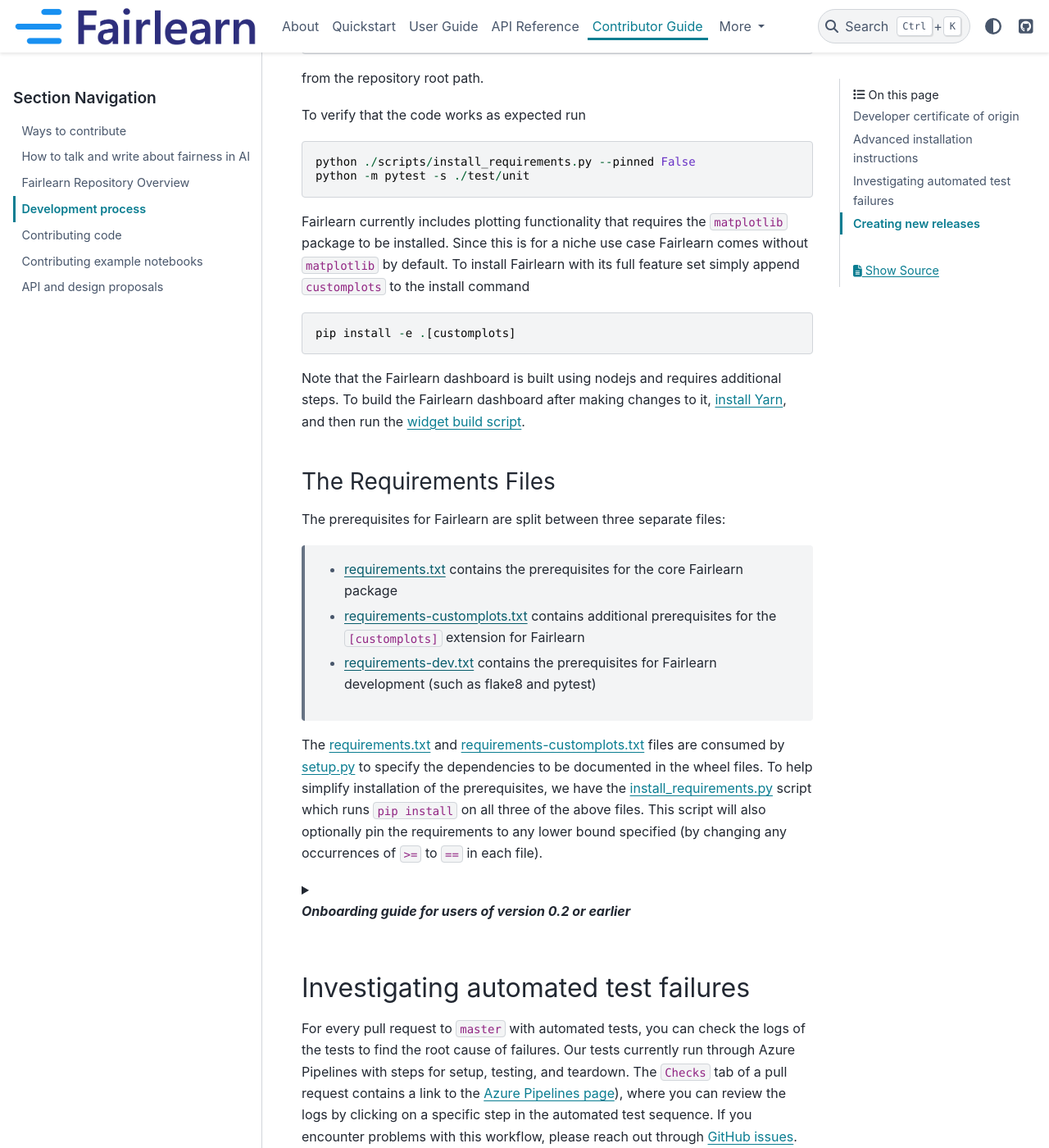
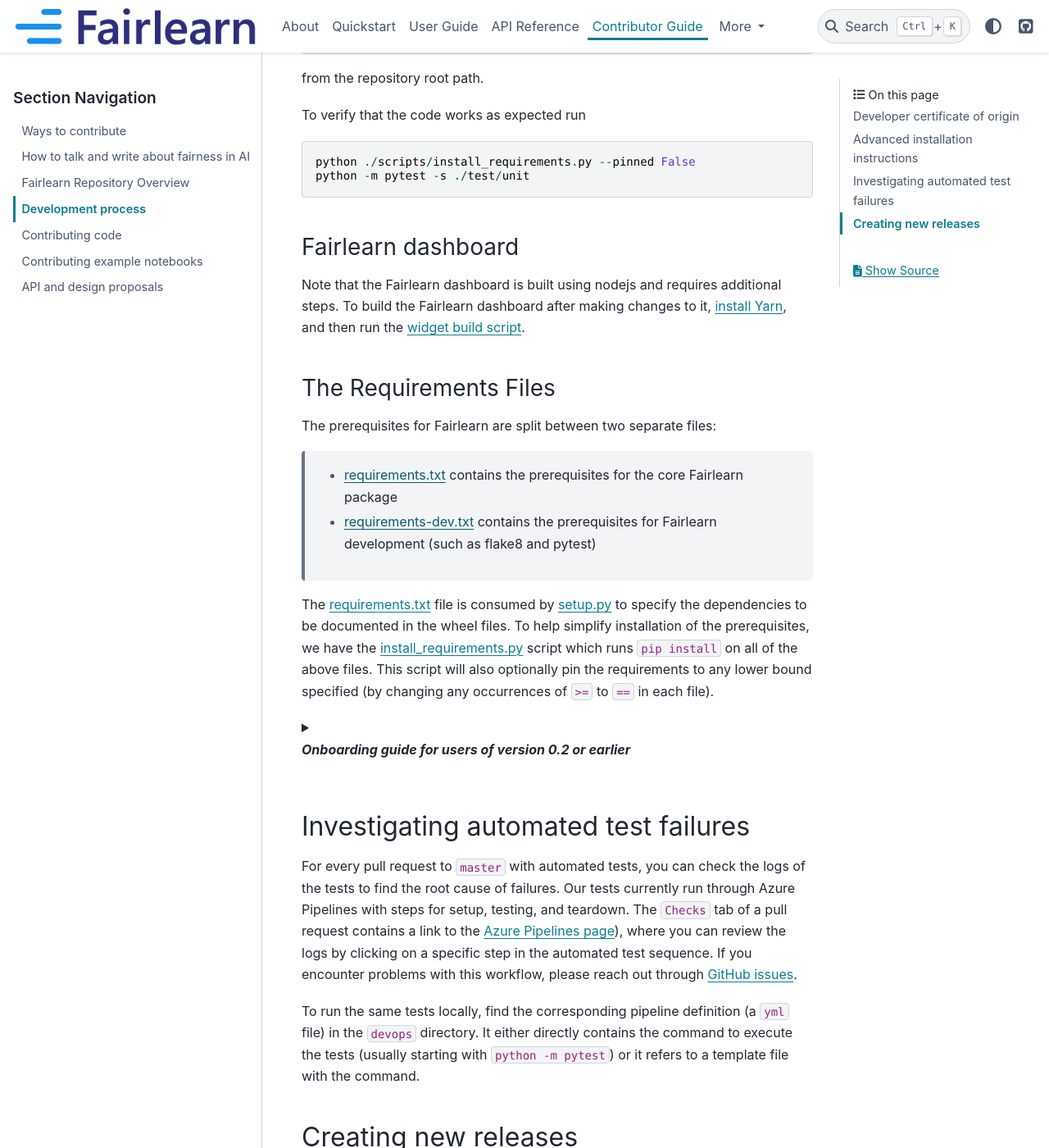
Before and after one commit to fairlearn/fairlearn, a Sphinx documentation site: the page built from docs/contributor_guide/development_process.rst, in a window 1280 px wide and 1400 px high, scrolled down 2390 px. Shown: the whole window at 82% size. Built offline with Sphinx 7.4.7 and the PyData theme 0.15.4, drawn with Linux system fonts in a browser that asks for light colours; pages that are not in the unit, such as notebooks, are missing from menus.

Commit message:
Remove customplots; move matplotlib into requirements.txt
Signed-off-by: kevinrobinson <kevin.robinson.0@gmail.com>

```diff
--- a/docs/contributor_guide/development_process.rst
+++ b/docs/contributor_guide/development_process.rst
@@ -123,16 +123,9 @@
     python ./scripts/install_requirements.py --pinned False
     python -m pytest -s ./test/unit
 
-Fairlearn currently includes plotting functionality that requires the
-:code:`matplotlib` package to be installed. Since this is for a niche use case
-Fairlearn comes without :code:`matplotlib` by default. To install Fairlearn
-with its full feature set simply append :code:`customplots` to the install
-command
 
-.. code-block::
-
-    pip install -e .[customplots]
-
+Fairlearn dashboard
+""""""""""""""""""""""
 Note that the Fairlearn dashboard is built using nodejs and requires
 additional steps. To build the Fairlearn dashboard after making changes to it,
 `install Yarn <https://yarnpkg.com/lang/en/docs/install>`_, and then run the
@@ -141,26 +134,21 @@
 The Requirements Files
 """"""""""""""""""""""
 
-The prerequisites for Fairlearn are split between three separate files:
+The prerequisites for Fairlearn are split between two separate files:
 
     -  `requirements.txt <https://github.com/fairlearn/fairlearn/blob/master/requirements.txt>`_
        contains the prerequisites for the core Fairlearn package
-
-    -  `requirements-customplots.txt <https://github.com/fairlearn/fairlearn/blob/master/requirements-customplots.txt>`_
-       contains additional prerequisites for the :code:`[customplots]` extension for Fairlearn
 
     -  `requirements-dev.txt <https://github.com/fairlearn/fairlearn/blob/master/requirements-dev.txt>`_ contains
        the prerequisites for Fairlearn development (such as flake8 and pytest)
 
 The `requirements.txt <https://github.com/fairlearn/fairlearn/blob/master/requirements.txt>`_
-and
-`requirements-customplots.txt <https://github.com/fairlearn/fairlearn/blob/master/requirements-customplots.txt>`_
-files are consumed
+file is consumed
 by `setup.py <https://github.com/fairlearn/fairlearn/blob/master/setup.py>`_ to specify the dependencies to be
 documented in the wheel files.
 To help simplify installation of the prerequisites, we have the
 `install_requirements.py <https://github.com/fairlearn/fairlearn/blob/master/scripts/install_requirements.py>`_
-script which runs :code:`pip install` on all three of the above files.
+script which runs :code:`pip install` on all of the above files.
 This script will also optionally pin the requirements to any lower bound specified (by changing any
 occurrences of :code:`>=` to :code:`==` in each file).
 
--- a/requirements-customplots.txt
+++ /dev/null
@@ -1 +0,0 @@
-matplotlib>=3.2.1
--- a/requirements.txt
+++ b/requirements.txt
@@ -1,5 +1,6 @@
+ipywidgets>=7.5.0
+matplotlib==3.2.2
 numpy>=1.17.2
-ipywidgets>=7.5.0
 pandas>=0.25.1
 scikit-learn>=0.22.1
 scipy>=1.4.1
```
Also changed, not shown: CHANGES.md (+1 -1 lines), setup.py (+0 -8 lines), 4 other files.
